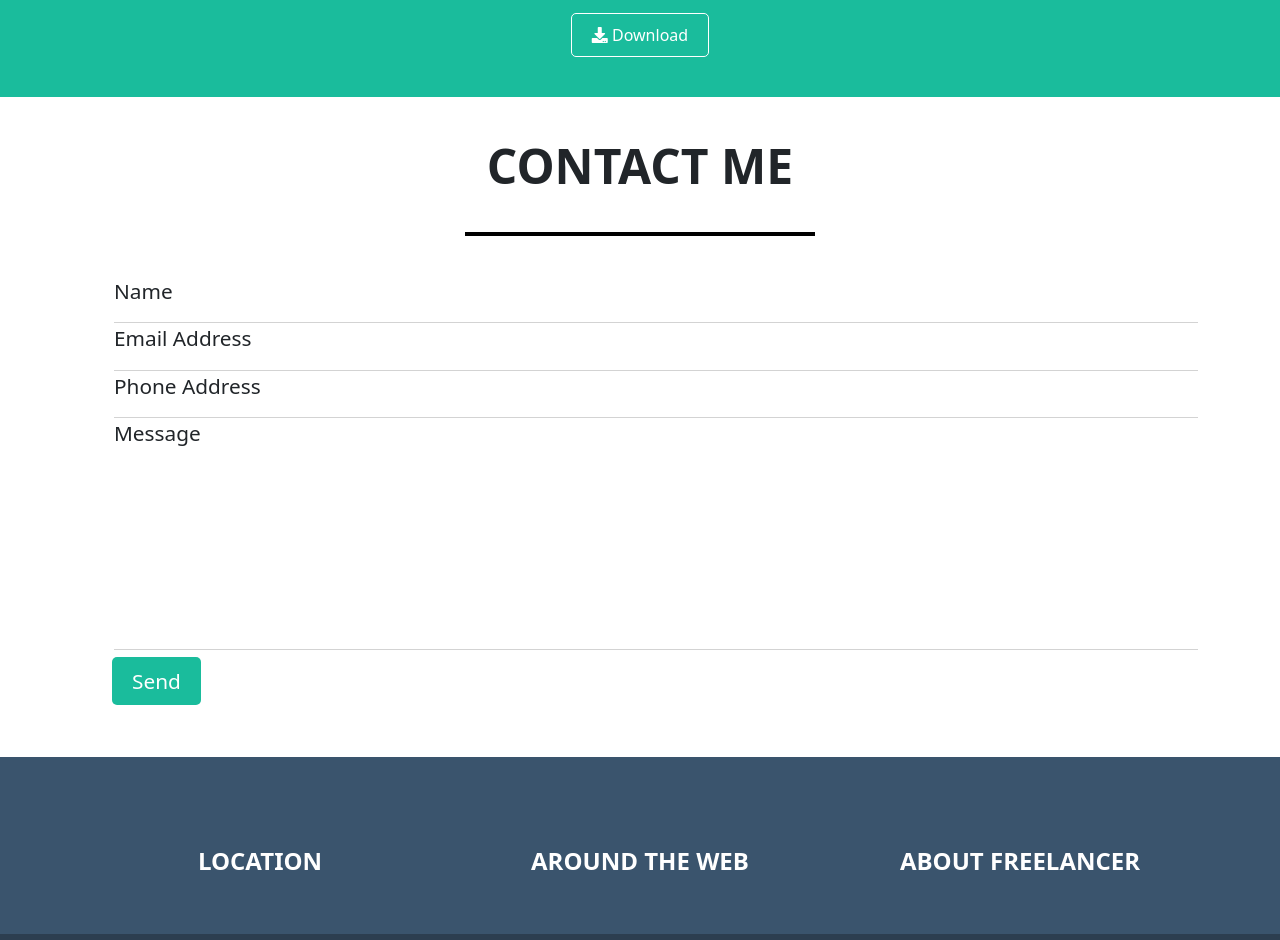
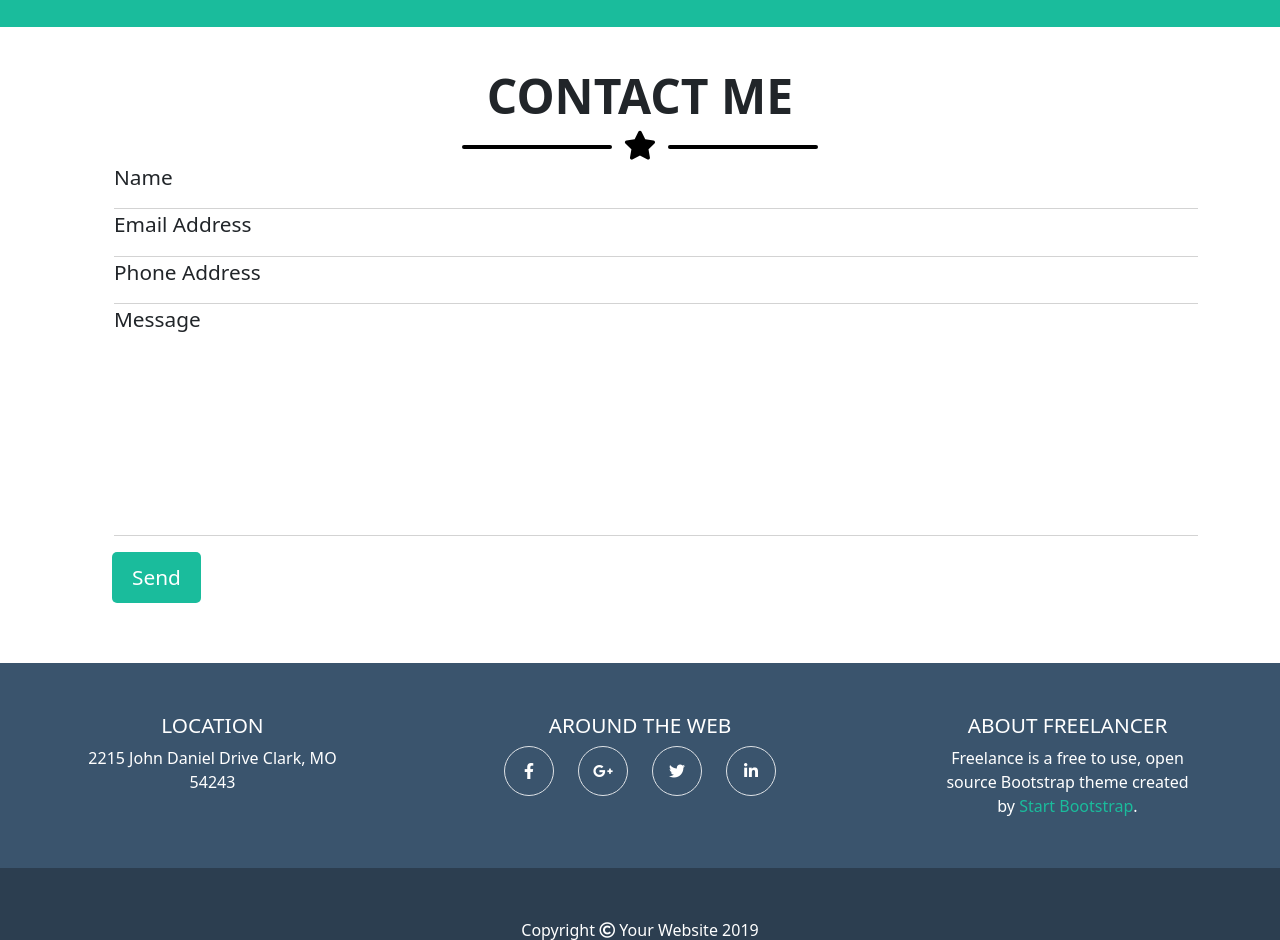
Before and after one commit to gianlucanesta/html-css-bootstrap-freelancer, a plain HTML site: page index.html in a window 1280 px wide. Shown: the part 1860-2800 px from the top of the page. Drawn offline with nearby package versions, Linux system fonts and the light colour scheme.

Commit message:
da finire margini e form

```diff
--- a/css/style.css
+++ b/css/style.css
@@ -63,12 +63,32 @@ header {
     color: #ffffff;
 }
 
-.white-line {
-    width: 20%;
-    min-width: 350px;
-    margin-top: 30px;
-    margin-bottom: 20px;
-    border: 2px solid white;
+#white {
+    color: #ffffff;
+}
+
+#black {
+    color: #000000;
+}
+.white {
+    background-color: white;
+}
+
+.black {
+    background-color:  black;
+}
+
+.line {
+    width: 10%;
+    height: 4px;
+    border-radius: 3px;
+    min-width: 150px;
+    /* margin: 30px 10px 40px 10px; */
+}
+
+.col i {
+    font-size: 1.8em;
+
 }
 
 .skills {
@@ -88,13 +108,7 @@ header {
     text-transform: uppercase;
 }
 
-.black-line {
-    width: 20%;
-    min-width: 350px;
-    margin-top: 30px;
-    margin-bottom: 40px;
-    border: 2px solid black;
-}
+
 
 .portfolio {
     padding: 50px 0;
@@ -135,15 +149,14 @@ header {
     border: 1px solid white;
     padding: 10px 20px;
     border-radius: 5px;
+    display: inline-block;
 }
 
 .contact-me-list li {
-
     list-style-type:none;
     font-size: 1.3em;
     padding-bottom: 15px;
     border-bottom: 1px solid lightgray;
-
 }
 
 .send-button a {
@@ -154,6 +167,7 @@ header {
     padding: 10px 20px;
     border-radius: 5px;
     margin-left: 30px;
+    display: inline-block;
 }
 
 .send-button {
@@ -164,9 +178,12 @@ header {
     padding-bottom: 200px;
 }
 
+footer{
+    color: white;
+}
+
 .footer-top {
     background-color: #3a546d;
-
     padding: 50px 0;
 }
 
@@ -178,11 +195,22 @@ header {
     padding: 50px 0;
 }
 
-.footer-bottom span {
-    color: #ffffff;
+.footer-top h4 {
+    font-size: 1.3em;
+    text-transform: uppercase;
 }
 
-.footer-top h2 {
-    color: #ffffff;
-    font-size: 1.5em;
+#green-text {
+    color: #1abc9c;
 }
+
+.border {
+    border: 1px solid white;
+    border-radius: 50%;
+    width: 50px;
+    height: 50px;
+}
+
+.text_align_center {
+    text-align: center;
+}
--- a/index.html
+++ b/index.html
@@ -65,7 +65,14 @@
 
             <h1>Start Bootstrap</h1>
 
-            <div class="white-line"></div>
+            <!-- Linea Orizzontale -->
+            <div class="row d-flex align-items-center align-self-center">
+                <div class="col white line "></div>
+                <div class="col"><i  id="white" class="fas fa-star"></i></div>
+                <div class="col white line"></div>
+            </div>
+
+            <!-- Qualifiche -->
             <span class="skills">
                 graphic artist - web designer - illustrator
             </span>
@@ -79,7 +86,12 @@
 
         <h2>portfolio</h2>
 
-        <div class="black-line"></div>
+        <!-- Linea Orizzontale -->
+        <div class="row d-flex align-items-center align-self-center">
+            <div class="col black line "></div>
+            <div class="col"><i  id="black" class="fas fa-star"></i></div>
+            <div class="col black line"></div>
+        </div>
 
         <div class="container">
 
@@ -133,7 +145,12 @@
     <section class="about">
         <h2>about</h2>
 
-        <div class="white-line"></div>
+         <!-- Linea Orizzontale -->
+         <div class="row d-flex align-items-center align-self-center">
+            <div class="col white line "></div>
+            <div class="col"><i  id="white" class="fas fa-star"></i></div>
+            <div class="col white line"></div>
+        </div>
 
         <div class="container">
 
@@ -165,8 +182,14 @@
     <section class="contact-me">
         <h2>Contact me</h2>
 
-        <div class="black-line"></div>
+        <!-- Linea Orizzontale -->
+        <div class="row d-flex align-items-center align-self-center">
+            <div class="col black line"></div>
+            <div class="col"><i  id="black" class="fas fa-star"></i></div>
+            <div class="col black line"></div>
+        </div>
 
+        <!-- Devo costruire il form con bootstrap questo è solo momentaneo -->
         <div class="container">
             <ul class="contact-me-list">
                 <li>Name</li>
@@ -184,28 +207,80 @@
     <footer>
         <section class="footer-top">
             <div class="container">
-                <div class="row align-items-start row-cols-1 row-cols-lg-3">
+                <div class="row flex-column  flex-md-row justify-content-md-between row-cols-1 row-cols-md-3">
 
-                    <div class="col align-self-end">
-                        <h2>location</h2>
-                        <span></span>
+                    <!-- Footer Column Left -->
+                    <div class="col-12 col-md-3">
+                        <div class="text_align_center footer-col-content d-flex flex-column justify-content-md-between">
+                            <h4>location</h4>
+                            <span>2215 John Daniel Drive Clark, MO 54243</span>
+                        </div>
                     </div>
 
-                    <div class="col">
-                        <h2>around the web</h2>
-                        <span></span>
+                    <!-- Footer Column Center -->
+                    <div class="col-12 offset-md-0 col-md-6">
+
+                        <div class="text_align_center footer-col-content d-flex justify-content-center">
+                            <div>
+                                <h4>around the web</h4>
+                                <div class="row justify-content-center">
+
+                                    <div class="col-3">
+                                        <div class="d-flex">
+                                            <div class="border d-flex justify-content-center align-items-center">
+                                                <i class="fab fa-facebook-f"></i>
+                                            </div>
+                                        </div>
+                                    </div>
+
+                                    <div class="col-3">
+                                        <div class="d-flex">
+                                            <div class="border d-flex justify-content-center align-items-center">
+                                                <i class="fab fa-google-plus-g"></i>
+                                            </div>
+                                        </div>
+                                    </div>
+
+                                    <div class="col-3">
+                                        <div class="d-flex">
+                                            <div class="border d-flex justify-content-center align-items-center ">
+                                                <i class="fab fa-twitter"></i>
+                                            </div>
+                                        </div>
+                                    </div>
+                                    <div class="col-3">
+                                        <div class="d-flex">
+                                            <div class="border d-flex justify-content-center align-items-center">
+                                                <i class="fab fa-linkedin-in"></i>
+                                            </div>
+                                        </div>
+                                    </div>
+                                </div>
+                            </div>
+
+                        </div>
                     </div>
+                     <!-- End Footer Column Center -->
 
-                    <div class="col">
-                        <h2>about freelancer</h2>
-                        <span></span>
+
+                    <!-- Footer Column Right -->
+                    <div class="col-12 col-md-3">
+                        <div class="text_align_center footer-col-content">
+                            <h4>about freelancer</h4>
+                            <span>Freelance is a free to use, open source Bootstrap theme created by
+                                <span id="green-text">Start Bootstrap</span>.
+                            </span>
+                        </div>
                     </div>
+                     <!-- End Footer Column Right -->
+
                 </div>
             </div>
+
         </section>
 
         <section class="footer-bottom">
-            <span>Copyright © Your Website 2019</span>
+            <span>Copyright <i class="far fa-copyright"></i> Your Website 2019</span>
         </section>
     </footer>
 
```
